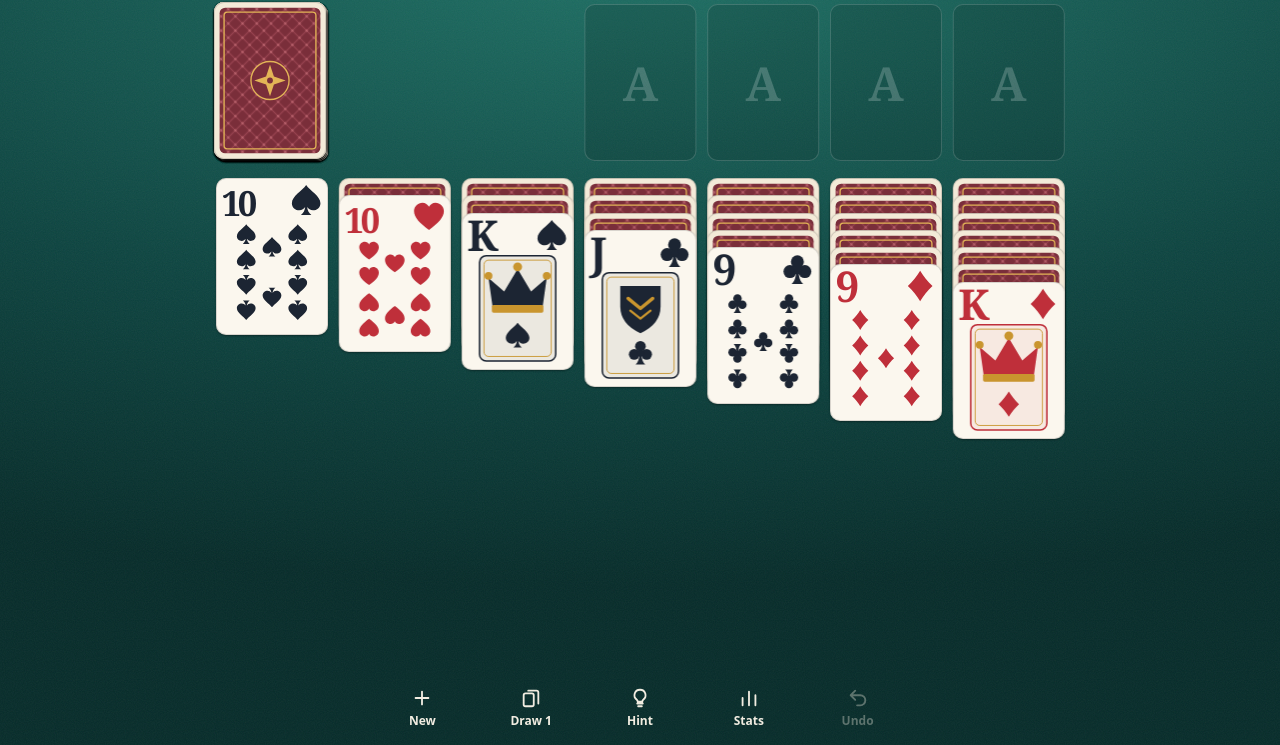
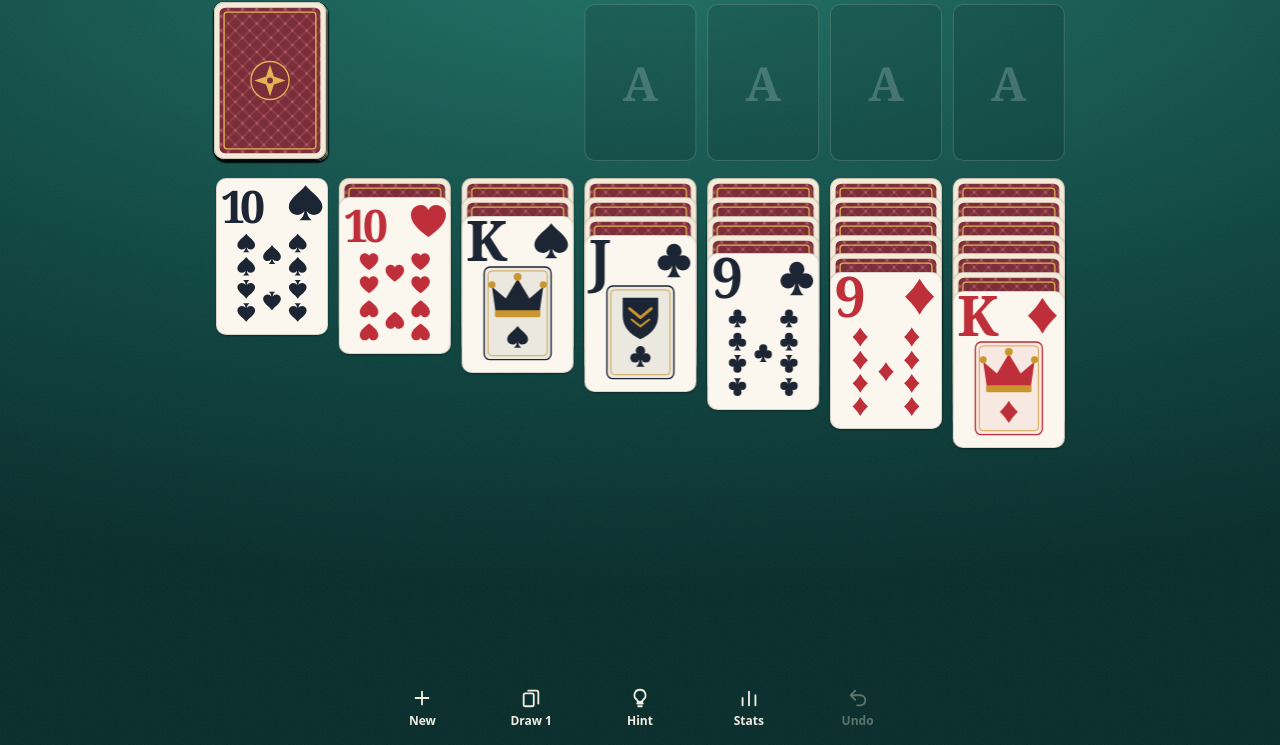
Before and after one commit to mutt2jeff/Its-Just-Solitaire, a plain HTML site: page index.html in a window 1280 px wide. Shown: the part 55-800 px from the top of the page. Drawn offline with Linux system fonts and the light colour scheme.

Commit message:
Bigger landscape cards, larger corner index, longer portrait fans (v5)
Co-Authored-By: Claude Opus 5.5 <noreply@anthropic.com>

```diff
--- a/game.js
+++ b/game.js
@@ -79,23 +79,23 @@
     const label = E.LABELS[r];
     let body = '';
     if (r === 1) {
-      body = `<circle cx="50" cy="86" r="33" fill="none" stroke="${GOLD}" stroke-width="1.5"/>
-        <circle cx="50" cy="86" r="28" fill="none" stroke="${GOLD}" stroke-width=".9" stroke-dasharray="2 3"/>
-        ${suitUse(s, 28, 64, 44, col)}`;
+      body = `<circle cx="50" cy="90" r="30" fill="none" stroke="${GOLD}" stroke-width="1.5"/>
+        <circle cx="50" cy="90" r="25" fill="none" stroke="${GOLD}" stroke-width=".9" stroke-dasharray="2 3"/>
+        ${suitUse(s, 30, 70, 40, col)}`;
     } else if (r <= 10) {
       const xs = [27, 50, 73];
       body = PIPS[r].map(([c, t]) => {
-        const cx = xs[c], cy = 50 + t * 68, sz = 19;
+        const cx = xs[c], cy = 58 + t * 62, sz = 18;
         const flip = t > 0.5 ? `transform="rotate(180 ${cx} ${cy})"` : '';
         return suitUse(s, cx - sz / 2, cy - sz / 2, sz, col, flip);
       }).join('');
     } else {
-      body = courtArt(r, s, col);
+      body = `<g transform="translate(6 12) scale(.88)">${courtArt(r, s, col)}</g>`;
     }
     return `<svg viewBox="0 0 100 140" xmlns="http://www.w3.org/2000/svg" aria-hidden="true">
-      <text x="5" y="34" font-size="${label === '10' ? 31 : 38}" font-weight="700" fill="${col}"
-        font-family="Georgia, 'Times New Roman', serif" letter-spacing="-3">${label}</text>
-      ${suitUse(s, 66, 5, 29, col)}${body}</svg>`;
+      <text x="4" y="40" font-size="${label === '10' ? 40 : 50}" font-weight="700" fill="${col}"
+        font-family="Georgia, 'Times New Roman', serif" letter-spacing="${label === '10' ? -5 : -3}">${label}</text>
+      ${suitUse(s, 63, 5, 34, col)}${body}</svg>`;
   }
 
   function installCardBack() {
@@ -146,7 +146,7 @@
 
   /* ================= Layout ================= */
 
-  const MIN_UP = 0.26; // face-up overlap that keeps the corner rank readable (x card height)
+  const MIN_UP = 0.3; // face-up overlap that keeps the corner rank readable (x card height)
   const MIN_DOWN = 0.05;
 
   /** Largest card height that lets every column fan out readably (Infinity if no limit). */
@@ -169,7 +169,7 @@
     const gap = Math.max(3, Math.min(12, W * 0.012, H * 0.022));
     // Height must fit the top row plus room for columns to fan downward;
     // very long columns shrink cards temporarily (see columnFitCh)
-    const rows = 3.3;
+    const rows = W > H ? 2.75 : 3.3;
     let cw = (W - gap * 8) / 7;
     cw = Math.floor(Math.min(cw, 112, (H - gap * 3) / (1.4 * rows), maxCh / 1.4));
     const ch = Math.round(cw * 1.4);
@@ -227,7 +227,8 @@
 
     const avail = H - tabY - gap;
     S.tableau.forEach((p, ti) => {
-      let down = ch * 0.11, up = ch * 0.28;
+      // Generous fans when there is room (portrait), compressed when not
+      let down = ch * 0.12, up = ch * 0.42;
       const gapsDown = p.slice(0, -1).filter(id => !S.up[id]).length;
       const gapsUp = Math.max(0, p.length - 1 - gapsDown);
       if (gapsUp && gapsDown * down + gapsUp * up + ch > avail) {
--- a/index.html
+++ b/index.html
@@ -12,7 +12,7 @@
   <link rel="manifest" href="manifest.webmanifest">
   <link rel="icon" type="image/png" sizes="32x32" href="icons/favicon-32.png">
   <link rel="apple-touch-icon" href="icons/apple-touch-icon.png">
-  <link rel="stylesheet" href="styles.css?v=4">
+  <link rel="stylesheet" href="styles.css?v=5">
 </head>
 <body>
   <!-- Original suit shapes, drawn for this project (viewBox 0 0 100 100). -->
@@ -100,7 +100,7 @@
         <button class="ghost danger" type="button" id="btn-reset-stats">Reset stats</button>
         <button class="ghost" type="button" data-close>Close</button>
       </div>
-      <p class="version">Version 4</p>
+      <p class="version">Version 5</p>
     </div>
   </div>
 
@@ -133,8 +133,8 @@
     </div>
   </div>
 
-  <script src="engine.js?v=4"></script>
-  <script src="sound.js?v=4"></script>
-  <script src="game.js?v=4"></script>
+  <script src="engine.js?v=5"></script>
+  <script src="sound.js?v=5"></script>
+  <script src="game.js?v=5"></script>
 </body>
 </html>
```
